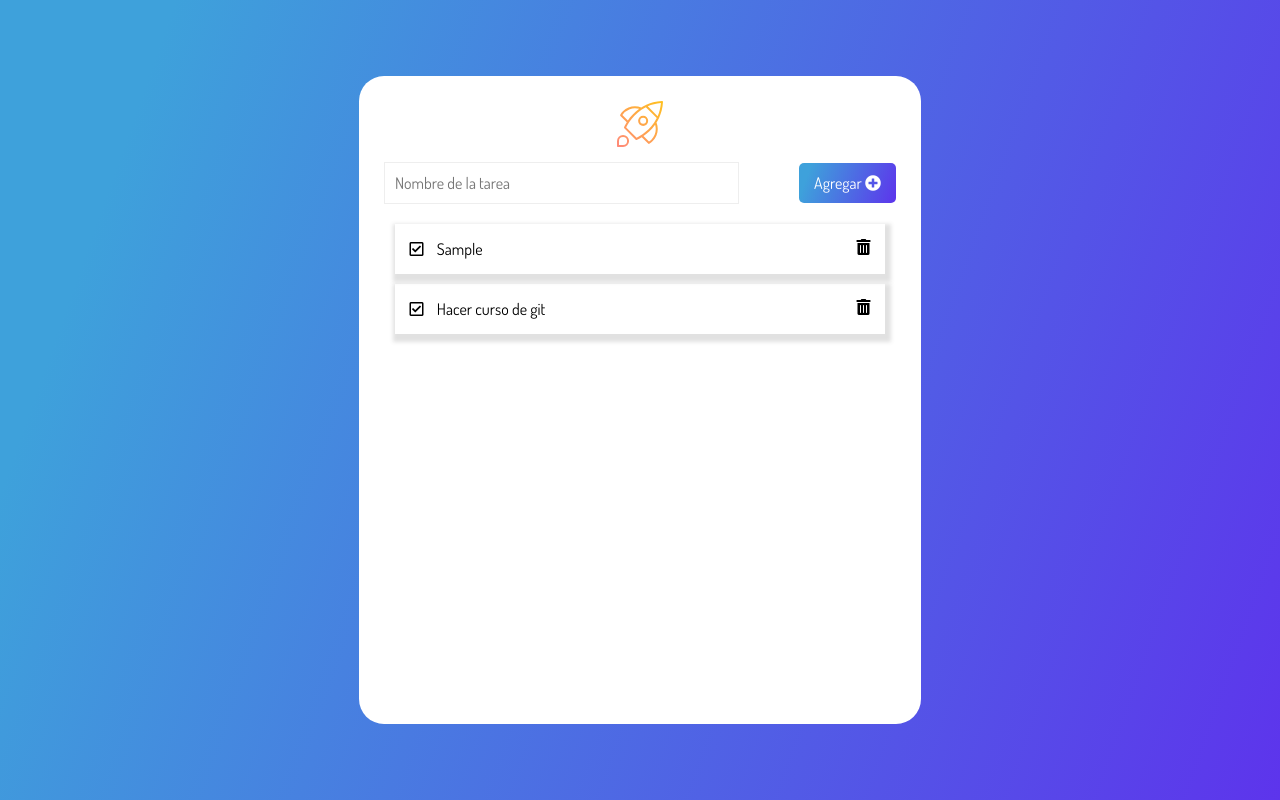
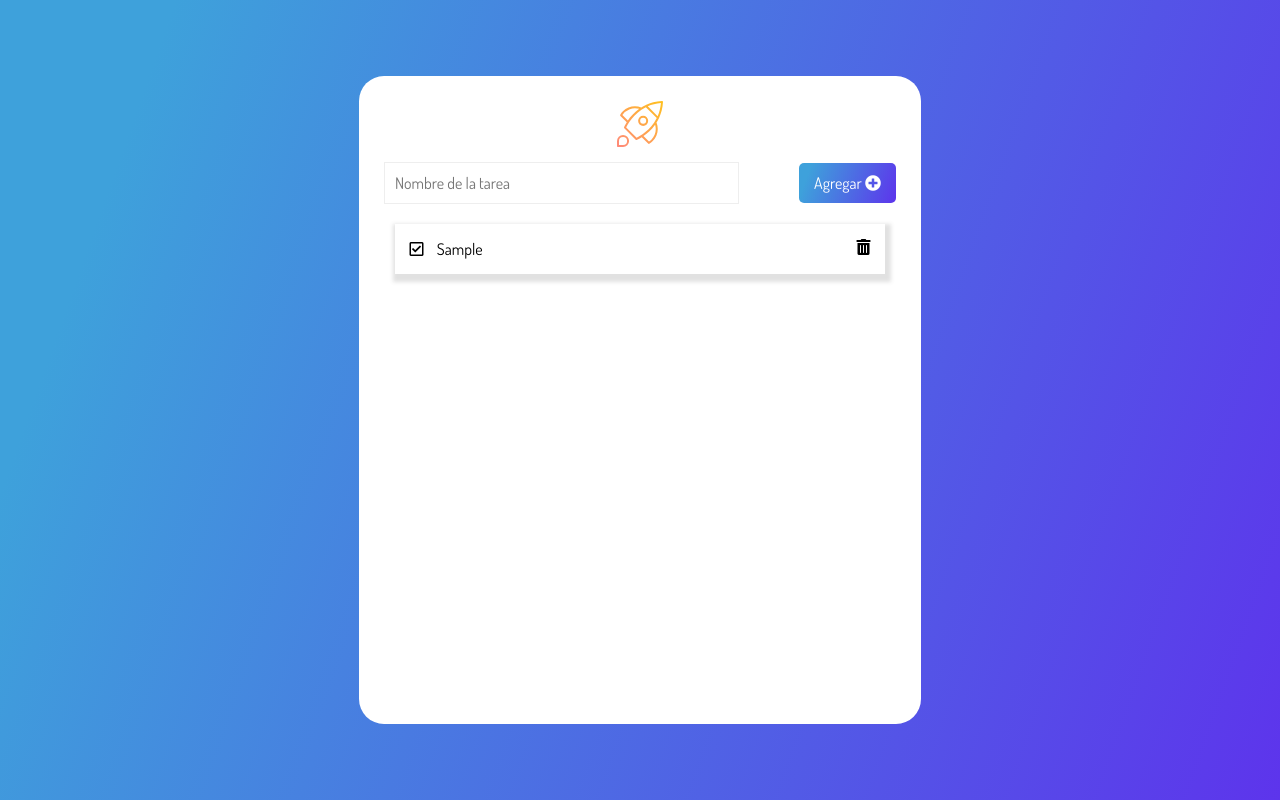
Before and after one commit to sidnyzh/Manipulaci-n-del-DOM, a plain HTML site: page index.html in a window 1280 px wide. Both pictures are taken after typing "Sample" into the empty fields and a click on the button "Agregar". Drawn offline with Linux system fonts and the light colour scheme.

Commit message:
Adding the ul and its child tag li to create new tasks

```diff
--- a/index.html
+++ b/index.html
@@ -37,15 +37,8 @@
             </button>
           </form>
         </div>
-        <ul class="cardsList">
-          <li class="card" data-task>
-          <li class="card">
-            <div>
-              <i class="far fa-check-square icon"></i>
-              <span class="task">Hacer curso de git</span>
-            </div>
-            <i class="fas fa-trash-alt trashIcon icon"></i>
-          </li>
+        <ul class="cardsList" data-list="">
+
         </ul>
       </div>
     </main>
--- a/script.js
+++ b/script.js
@@ -6,7 +6,11 @@ const createTask = (evento)  => {
     evento.preventDefault();
     const input = document.querySelector("[data-form-input]")
     const value = input.value;
-    const task = document.querySelector("[data-task]")
+    const list = document.querySelector("[data-list]")
+    //crear un elemento especificando el tipo de elemento
+    const task = document.createElement("li");
+    //agregar una clase a este elemento
+    task.classList.add("card")
     input.value = "";
     //Backticks
     const content = ` <div>
@@ -15,6 +19,10 @@ const createTask = (evento)  => {
   </div>
   <i class="fas fa-trash-alt trashIcon icon"></i></li>`;
    task.innerHTML = content;
+
+   //agregarle un hijo
+
+   list.appendChild(task)
     console.log(content)
 };
 
```
